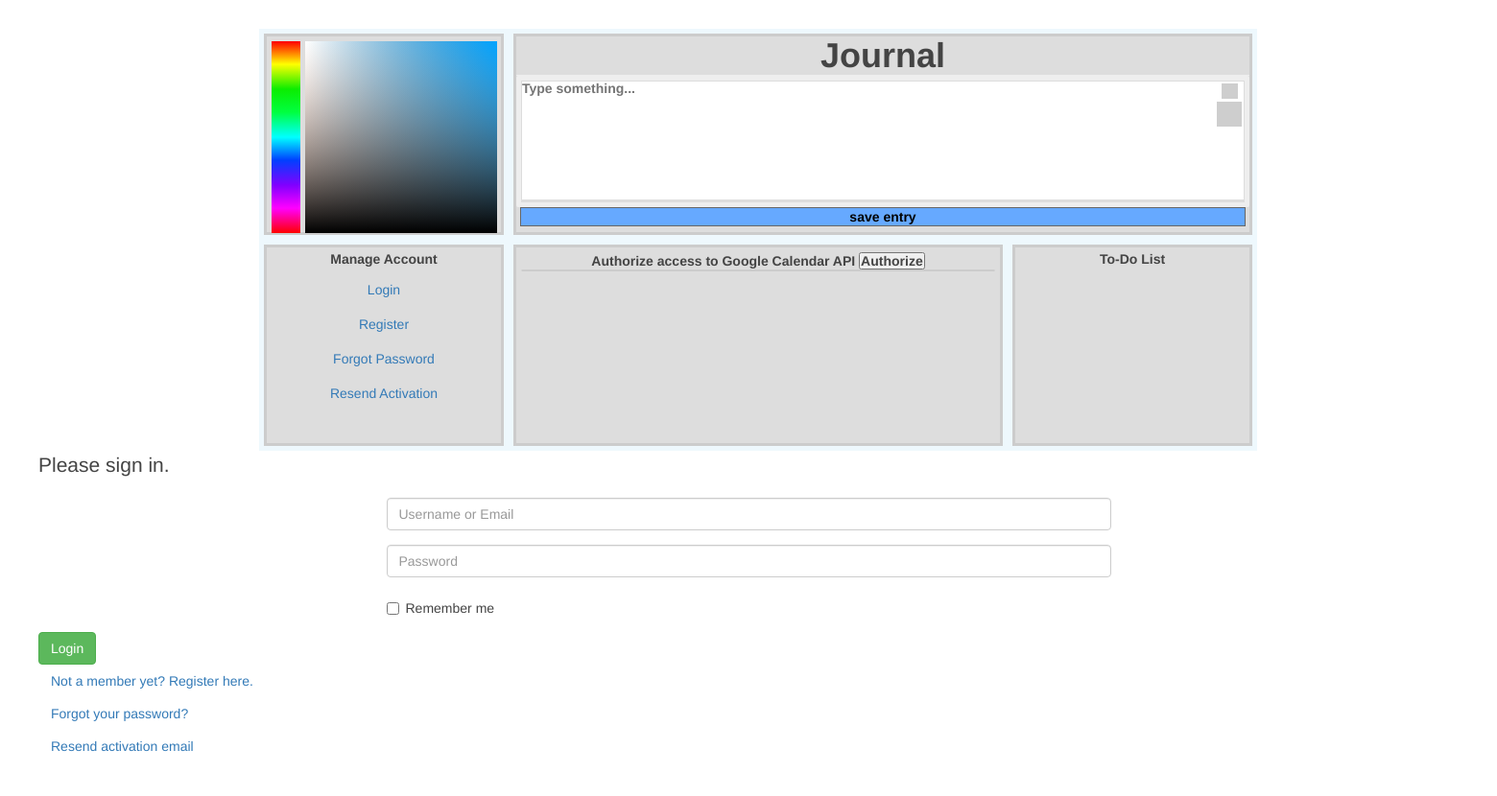
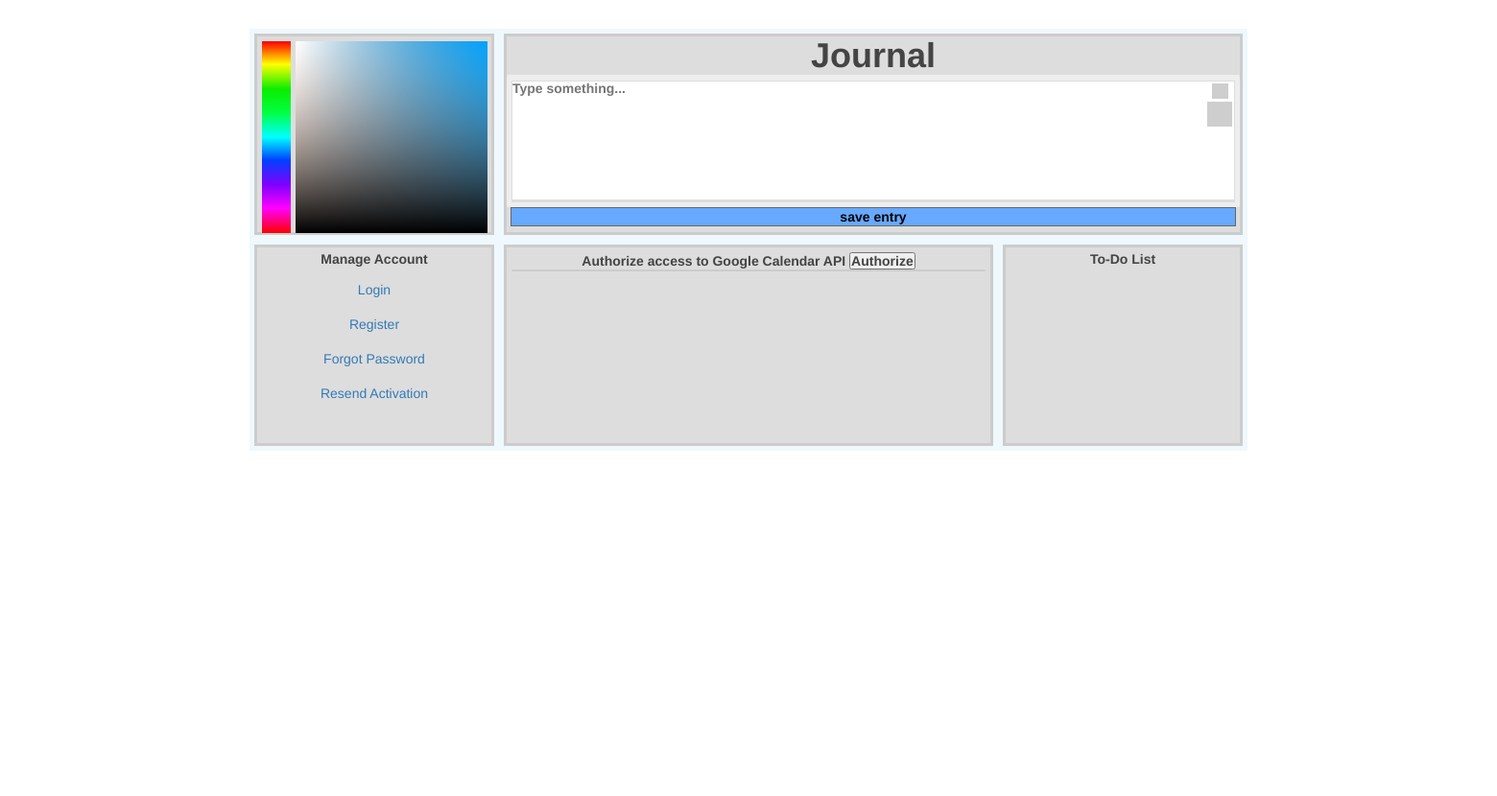
Before and after one commit to andriyrusyn/tracker, a PHP site: page / in a window 1560 px wide. Shown: the whole page at 96% size. Run offline with PHP 8.4, Linux system fonts and the light colour scheme; some libraries are stand-ins or nearby versions; grey boxes are pictures that could not be loaded.

Commit message:
Fixed display issues
Got rid of extra account management crap and changed .gridster width to
100% from 1500px

```diff
--- a/journal/custom.css
+++ b/journal/custom.css
@@ -155,8 +155,8 @@
           -ms-transition: opacity .6s;
           transition: opacity .6s;
 
-          height: 42g0px;
-          width:  1500px;
+          height: 420px;
+          width:  100%;
       }
 
       .gridster .gs-w {
--- a/journal/index.html
+++ b/journal/index.html
@@ -226,53 +226,6 @@
         //   });
       });
     </script>
-    <p class="lead">Please sign in.</p>
-<div id="userfrosting-alerts">
-    </div>
-<form name="login" method="post" action="http://localhost:8888/tracker/userfrosting-UserFrosting-ec44c52/public/account/login" class="form-horizontal">
-    <div class="row">
-      <div class="col-md-offset-3 col-md-6">
-            <div class="form-group">
-                <input type="text" class="form-control " name="user_name" autocomplete="off" value="" placeholder="Username or Email">
-            </div>
-      </div>
-      <div class="col-md-offset-3 col-md-6">
-        <div class="form-group">
-            <input type="password" class="form-control " name="password" autocomplete="off" value="" placeholder="Password">
-        </div>
-      </div>
-      <div class="col-md-offset-3 col-md-6">
-        <div class="form-group">
-            <div class="checkbox">
-                <label>
-                    <input type="checkbox" name="rememberme"> Remember me
-                </label>
-            </div>
-        </div>
-      </div>
-      <div class="col-md-12">
-        <button type="submit" class="btn btn-success">
-            Login
-        </button>
-      </div>
-    </div>
-</form>
-<div class="jumbotron-links">
-        <div class='row'>
-        <div class='col-md-12'>
-          <a href='http://localhost:8888/tracker/userfrosting-UserFrosting-ec44c52/public/account/register' class='btn btn-link' role='button' value='Register'>Not a member yet?  Register here.</a>
-        </div>
-    </div>
-        <div class='row'>
-        <div class='col-md-12'>
-          <a href='http://localhost:8888/tracker/userfrosting-UserFrosting-ec44c52/public/account/forgot-password' class='btn btn-link' role='button' value='Forgot Password'>Forgot your password?</a>
-        </div>
-    </div>
-    <div class='row'>
-        <div class='col-md-12'>
-          <a href='http://localhost:8888/tracker/userfrosting-UserFrosting-ec44c52/public/account/resend-activation' class='btn btn-link' role='button' value='Activate'>Resend activation email</a>
-        </div>
-    </div>
-</div>
+
   </body>
 </html>
```
